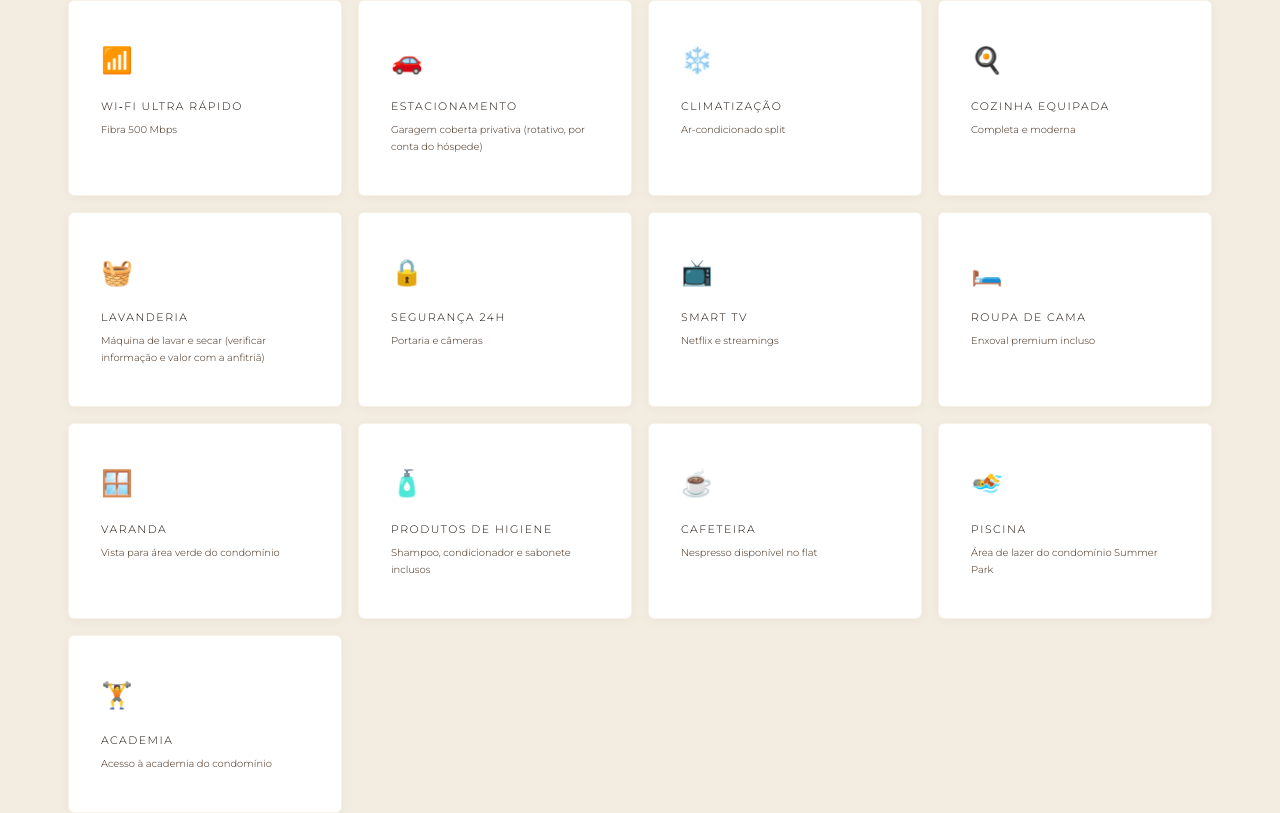
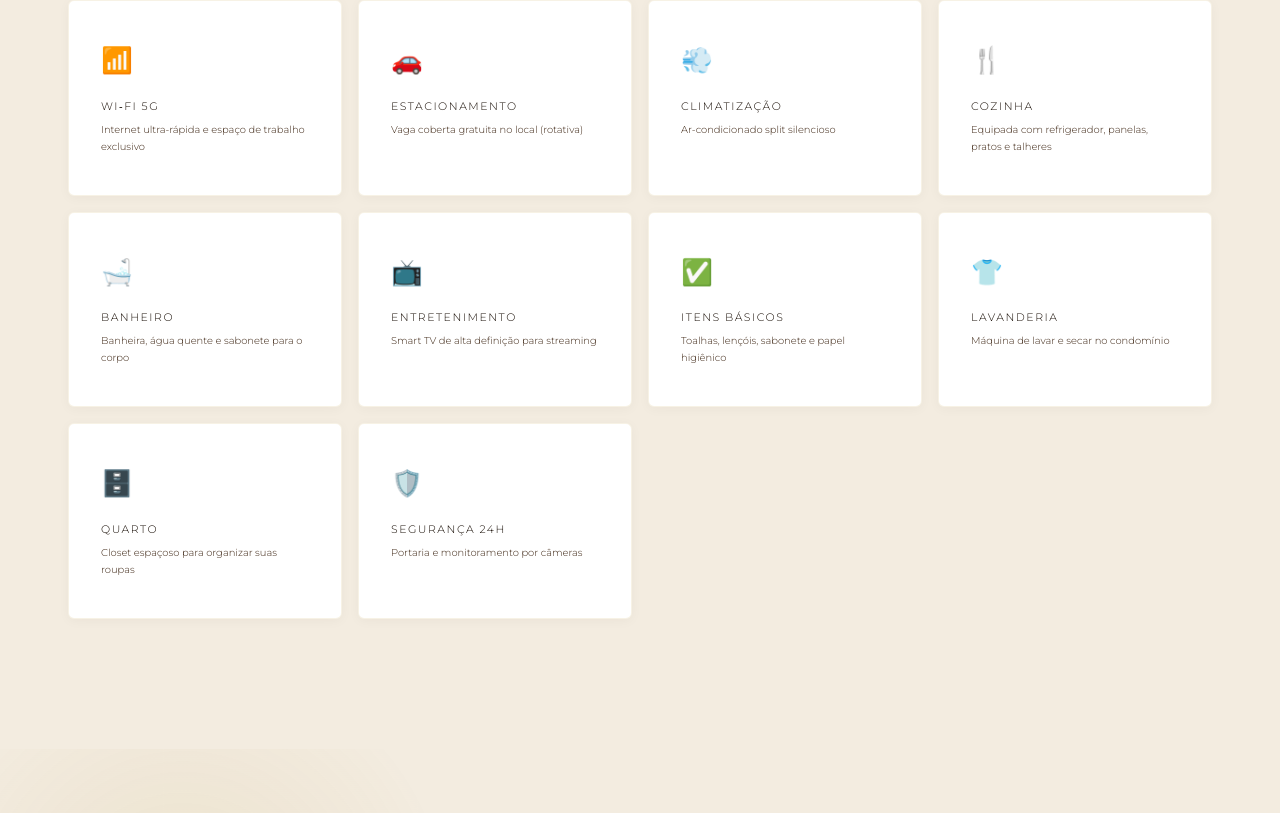
Before and after one commit to vanharelli/VMS-FLAT, a React (Vite) app: page / in a window 1280 px wide. Shown: the part 3080-3893 px from the top of the page. Built offline with nearby package versions, Linux system fonts and the light colour scheme.

Commit message:
Update amenities: replace with 10 items from reference image (PT/EN/ES)

```diff
--- a/src/screens/HomeScreen.tsx
+++ b/src/screens/HomeScreen.tsx
@@ -20,22 +20,26 @@ const translations = {
     reservar_agora: 'Reservar Agora',
     comodidades_label: 'Comodidades',
     comodidades_title: 'Tudo o que você<br/><em>precisa e merece</em>',
-    wifi: 'Wi‑Fi Ultra Rápido',
-    wifi_desc: 'Fibra 500 Mbps',
+    wifi: 'Wi‑Fi 5G',
+    wifi_desc: 'Internet ultra-rápida e espaço de trabalho exclusivo',
     parking: 'Estacionamento',
-    parking_desc: 'Garagem coberta privativa (rotativo, por conta do hóspede)',
+    parking_desc: 'Vaga coberta gratuita no local (rotativa)',
     ac: 'Climatização',
-    ac_desc: 'Ar-condicionado split',
-    kitchen: 'Cozinha Equipada',
-    kitchen_desc: 'Completa e moderna',
+    ac_desc: 'Ar-condicionado split silencioso',
+    kitchen: 'Cozinha',
+    kitchen_desc: 'Equipada com refrigerador, panelas, pratos e talheres',
+    bathroom: 'Banheiro',
+    bathroom_desc: 'Banheira, água quente e sabonete para o corpo',
+    tv: 'Entretenimento',
+    tv_desc: 'Smart TV de alta definição para streaming',
+    bed: 'Itens Básicos',
+    bed_desc: 'Toalhas, lençóis, sabonete e papel higiênico',
     laundry: 'Lavanderia',
-    laundry_desc: 'Máquina de lavar e secar (verificar informação e valor com a anfitriã)',
+    laundry_desc: 'Máquina de lavar e secar no condomínio',
+    bedroom: 'Quarto',
+    bedroom_desc: 'Closet espaçoso para organizar suas roupas',
     security: 'Segurança 24h',
-    security_desc: 'Portaria e câmeras',
-    tv: 'Smart TV',
-    tv_desc: 'Netflix e streamings',
-    bed: 'Roupa de Cama',
-    bed_desc: 'Enxoval premium incluso',
+    security_desc: 'Portaria e monitoramento por câmeras',
     superhost: 'Superhost',
     host_role: 'Anfitriã · Brasília, Brasil',
     host_bio:
@@ -93,22 +97,26 @@ const translations = {
     reservar_agora: 'Book Now',
     comodidades_label: 'Amenities',
     comodidades_title: 'Everything you need<br/><em>and deserve</em>',
-    wifi: 'Ultra-Fast Wi‑Fi',
-    wifi_desc: '500 Mbps fiber',
+    wifi: 'Wi‑Fi 5G',
+    wifi_desc: 'Ultra-fast internet and dedicated workspace',
     parking: 'Parking',
-    parking_desc: 'Covered garage (rotating, guest-paid)',
+    parking_desc: 'Free covered spot on site (rotating)',
     ac: 'Air Conditioning',
-    ac_desc: 'Split AC units',
-    kitchen: 'Full Kitchen',
-    kitchen_desc: 'Fully equipped & modern',
+    ac_desc: 'Silent split AC unit',
+    kitchen: 'Kitchen',
+    kitchen_desc: 'Equipped with fridge, pots, plates and cutlery',
+    bathroom: 'Bathroom',
+    bathroom_desc: 'Bathtub, hot water and body soap',
+    tv: 'Entertainment',
+    tv_desc: 'High-definition Smart TV for streaming',
+    bed: 'Basic Supplies',
+    bed_desc: 'Towels, bed linen, soap and toilet paper',
     laundry: 'Laundry',
-    laundry_desc: 'Washer and dryer (check details and fees with host)',
+    laundry_desc: 'Washer and dryer in the building',
+    bedroom: 'Bedroom',
+    bedroom_desc: 'Spacious closet to organize your clothes',
     security: '24h Security',
-    security_desc: 'Concierge & cameras',
-    tv: 'Smart TV',
-    tv_desc: 'Netflix & streaming',
-    bed: 'Bed Linen',
-    bed_desc: 'Premium linens included',
+    security_desc: 'Concierge and camera monitoring',
     superhost: 'Superhost',
     host_role: 'Host · Brasília, Brazil',
     host_bio:
@@ -166,22 +174,26 @@ const translations = {
     reservar_agora: 'Reservar Ahora',
     comodidades_label: 'Comodidades',
     comodidades_title: 'Todo lo que necesitas<br/><em>y mereces</em>',
-    wifi: 'Wi‑Fi Ultra Rápido',
-    wifi_desc: 'Fibra 500 Mbps',
+    wifi: 'Wi‑Fi 5G',
+    wifi_desc: 'Internet ultrarrápida y espacio de trabajo exclusivo',
     parking: 'Estacionamiento',
-    parking_desc: 'Garaje cubierto (rotativo, a cargo del huésped)',
+    parking_desc: 'Plaza cubierta gratuita en el lugar (rotativa)',
     ac: 'Climatización',
-    ac_desc: 'Aire acondicionado split',
-    kitchen: 'Cocina Equipada',
-    kitchen_desc: 'Completa y moderna',
+    ac_desc: 'Aire acondicionado split silencioso',
+    kitchen: 'Cocina',
+    kitchen_desc: 'Equipada con refrigerador, ollas, platos y cubiertos',
+    bathroom: 'Baño',
+    bathroom_desc: 'Bañera, agua caliente y jabón corporal',
+    tv: 'Entretenimiento',
+    tv_desc: 'Smart TV de alta definición para streaming',
+    bed: 'Artículos Básicos',
+    bed_desc: 'Toallas, ropa de cama, jabón y papel higiénico',
     laundry: 'Lavandería',
-    laundry_desc: 'Lavadora y secadora (verificar información y costo con la anfitriona)',
+    laundry_desc: 'Lavadora y secadora en el edificio',
+    bedroom: 'Habitación',
+    bedroom_desc: 'Amplio armario para organizar tu ropa',
     security: 'Seguridad 24h',
-    security_desc: 'Portería y cámaras',
-    tv: 'Smart TV',
-    tv_desc: 'Netflix y streaming',
-    bed: 'Ropa de Cama',
-    bed_desc: 'Ajuar premium incluido',
+    security_desc: 'Portería y monitoreo por cámaras',
     superhost: 'Superanfitriona',
     host_role: 'Anfitriona · Brasília, Brasil',
     host_bio:
@@ -1162,24 +1174,19 @@ export default function HomeScreen() {
               <div className="amenity-desc">{t('parking_desc')}</div>
             </div>
             <div className="amenity-item reveal">
-              <span className="amenity-icon">❄️</span>
+              <span className="amenity-icon">💨</span>
               <div className="amenity-name">{t('ac')}</div>
               <div className="amenity-desc">{t('ac_desc')}</div>
             </div>
             <div className="amenity-item reveal">
-              <span className="amenity-icon">🍳</span>
+              <span className="amenity-icon">🍴</span>
               <div className="amenity-name">{t('kitchen')}</div>
               <div className="amenity-desc">{t('kitchen_desc')}</div>
             </div>
             <div className="amenity-item reveal">
-              <span className="amenity-icon">🧺</span>
-              <div className="amenity-name">{t('laundry')}</div>
-              <div className="amenity-desc">{t('laundry_desc')}</div>
-            </div>
-            <div className="amenity-item reveal">
-              <span className="amenity-icon">🔒</span>
-              <div className="amenity-name">{t('security')}</div>
-              <div className="amenity-desc">{t('security_desc')}</div>
+              <span className="amenity-icon">🛁</span>
+              <div className="amenity-name">{t('bathroom')}</div>
+              <div className="amenity-desc">{t('bathroom_desc')}</div>
             </div>
             <div className="amenity-item reveal">
               <span className="amenity-icon">📺</span>
@@ -1187,34 +1194,24 @@ export default function HomeScreen() {
               <div className="amenity-desc">{t('tv_desc')}</div>
             </div>
             <div className="amenity-item reveal">
-              <span className="amenity-icon">🛏️</span>
+              <span className="amenity-icon">✅</span>
               <div className="amenity-name">{t('bed')}</div>
               <div className="amenity-desc">{t('bed_desc')}</div>
             </div>
             <div className="amenity-item reveal">
-              <span className="amenity-icon">🪟</span>
-              <div className="amenity-name">Varanda</div>
-              <div className="amenity-desc">Vista para área verde do condomínio</div>
+              <span className="amenity-icon">👕</span>
+              <div className="amenity-name">{t('laundry')}</div>
+              <div className="amenity-desc">{t('laundry_desc')}</div>
             </div>
             <div className="amenity-item reveal">
-              <span className="amenity-icon">🧴</span>
-              <div className="amenity-name">Produtos de Higiene</div>
-              <div className="amenity-desc">Shampoo, condicionador e sabonete inclusos</div>
+              <span className="amenity-icon">🗄️</span>
+              <div className="amenity-name">{t('bedroom')}</div>
+              <div className="amenity-desc">{t('bedroom_desc')}</div>
             </div>
             <div className="amenity-item reveal">
-              <span className="amenity-icon">☕</span>
-              <div className="amenity-name">Cafeteira</div>
-              <div className="amenity-desc">Nespresso disponível no flat</div>
-            </div>
-            <div className="amenity-item reveal">
-              <span className="amenity-icon">🏊</span>
-              <div className="amenity-name">Piscina</div>
-              <div className="amenity-desc">Área de lazer do condomínio Summer Park</div>
-            </div>
-            <div className="amenity-item reveal">
-              <span className="amenity-icon">🏋️</span>
-              <div className="amenity-name">Academia</div>
-              <div className="amenity-desc">Acesso à academia do condomínio</div>
+              <span className="amenity-icon">🛡️</span>
+              <div className="amenity-name">{t('security')}</div>
+              <div className="amenity-desc">{t('security_desc')}</div>
             </div>
           </div>
         </div>
```
